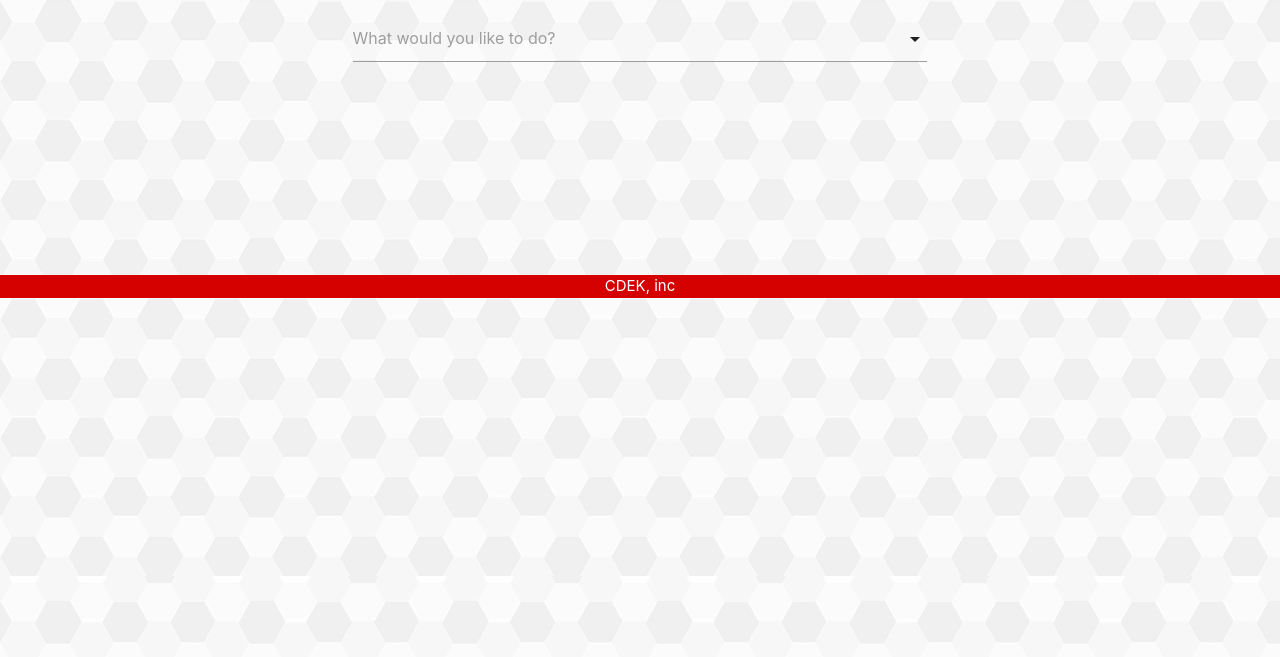
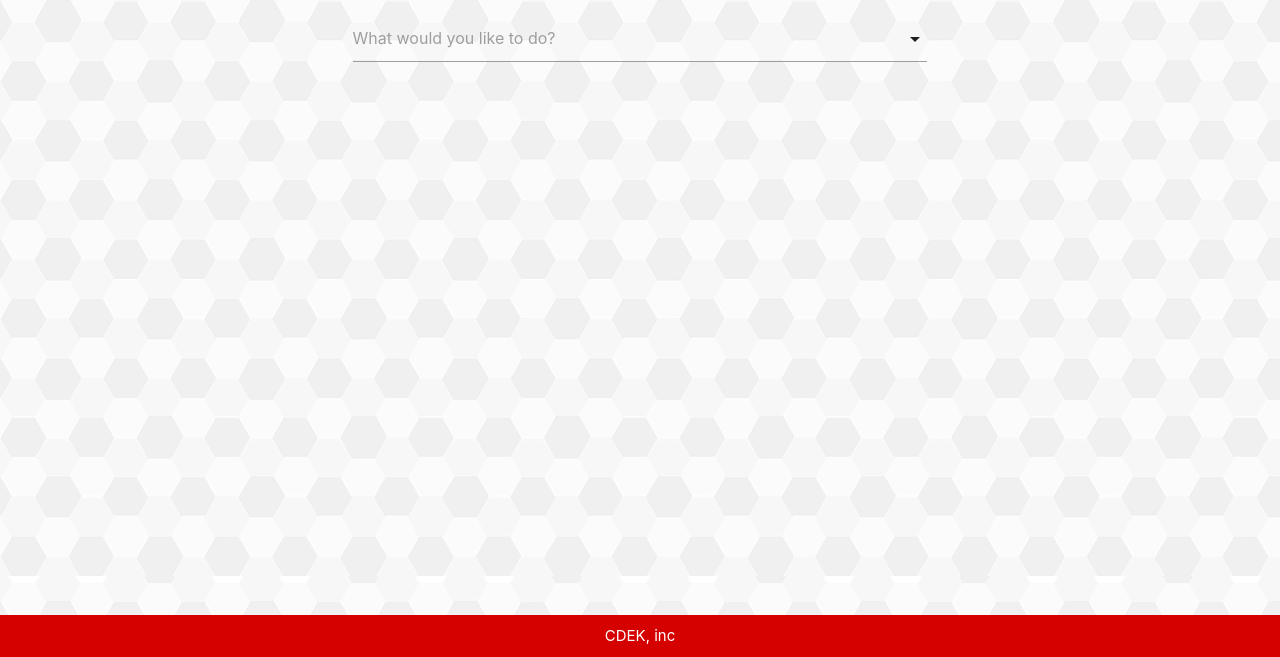
Before and after one commit to cferg019/CDEK, a plain HTML site: page index.html in a window 1280 px wide. Shown: the part 143-800 px from the top of the page. Drawn offline with nearby package versions, Linux system fonts and the light colour scheme; a web font is replaced by a local one.

Commit message:
fixed firebase access by adding second link & fixed footer formatting

```diff
--- a/css/style.css
+++ b/css/style.css
@@ -60,13 +60,18 @@ input.datepicker {
     cursor: pointer;
 }
 
-footer {
-    background-color: #d50000;
-    color: white;
-    text-align: center;
-    margin-top: 50px;
-}
-
 .no-click {
     pointer-events: none;
 }
+
+footer {
+    position: fixed;
+    padding: 10px 10px 10px 10px;
+    left: 0;
+    bottom: 0;
+    width: 100%;
+    color: white;
+    text-align: center;
+    background-color: #d50000;
+    margin-top: 50px;
+}
--- a/index.html
+++ b/index.html
@@ -5,13 +5,12 @@
     <meta charset="UTF-8">
     <meta name="viewport" content="width=device-width, initial-scale=1.0">
     <meta http-equiv="X-UA-Compatible" content="ie=edge">
-    <script src="https://www.gstatic.com/firebasejs/7.5.2/firebase-app.js"></script>
     <link href="https://fonts.googleapis.com/icon?family=Material+Icons" rel="stylesheet">
     <script src="https://code.jquery.com/jquery-3.4.1.min.js" integrity="sha256-CSXorXvZcTkaix6Yvo6HppcZGetbYMGWSFlBw8HfCJo=" crossorigin="anonymous"></script>
     <script src="https://code.jquery.com/ui/1.12.1/jquery-ui.min.js" integrity="sha256-VazP97ZCwtekAsvgPBSUwPFKdrwD3unUfSGVYrahUqU=" crossorigin="anonymous"></script>
     <link href="https://fonts.googleapis.com/css?family=Bebas+Neue|Bungee+Inline|Dosis:800|Modak|Nunito:700&display=swap" rel="stylesheet">
-    <!-- <link rel="stylesheet" href="css/materialize.css"> -->
-    <!-- <script type="text/javascript" src="js/materialize.js"></script> -->
+    <script src="https://www.gstatic.com/firebasejs/7.5.2/firebase-app.js"></script>
+    <script src="https://www.gstatic.com/firebasejs/7.5.2/firebase-database.js"></script>
 
     <!-- Materialize -->
     <link rel="stylesheet" href="https://cdnjs.cloudflare.com/ajax/libs/materialize/1.0.0/css/materialize.min.css">
@@ -43,7 +42,7 @@
         <!-- secondary questions -->
         <div class="row">
             <div class="input-field col s8 offset-s2" id="artist">
-                <input id="concertArtist" type="text" class="validate">
+                <input id="concertArtist" type="text" class="validate" required="required">
                 <label for="concertArtist">Have an artist in mind?</label>
             </div>
         </div>
```
